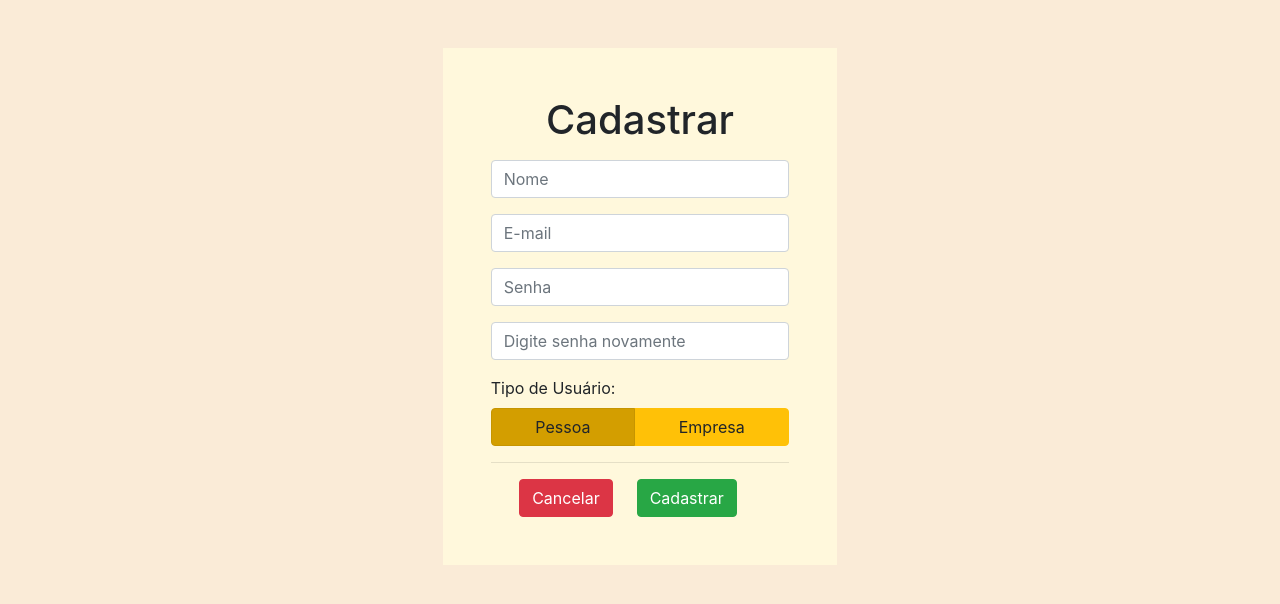
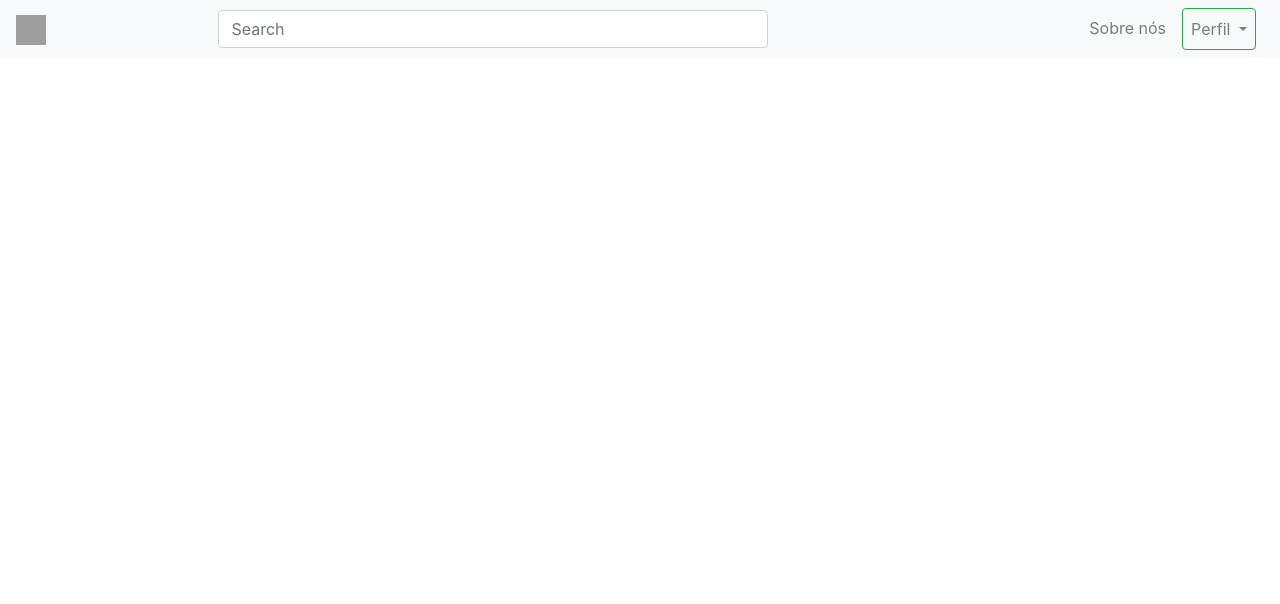
Before and after one commit to nubiaferr/edegraca-frontend, an Angular app in the folder Projeto/: page /cadastrar in a window 1280 px wide. Shown: the top 604 px of the page. Built offline with nearby package versions, Linux system fonts and the light colour scheme; grey boxes are pictures that could not be loaded.

Commit message:
menu 2 - em produção

```diff
--- a/Projeto/src/app/app.component.html
+++ b/Projeto/src/app/app.component.html
@@ -1 +1,2 @@
-<router-outlet></router-outlet>
+
+<app-menu2></app-menu2>
--- a/Projeto/src/app/app.module.ts
+++ b/Projeto/src/app/app.module.ts
@@ -7,6 +7,7 @@ import { MenuComponent } from './menu/menu.component';
 import { RodapeComponent } from './rodape/rodape.component';
 import { LogarComponent } from './logar/logar.component';
 import { CadastrarComponent } from './cadastrar/cadastrar.component';
+import { Menu2Component } from './menu2/menu2.component';
 
 @NgModule({
   declarations: [
@@ -14,7 +15,8 @@ import { CadastrarComponent } from './cadastrar/cadastrar.component';
     MenuComponent,
     RodapeComponent,
     LogarComponent,
-    CadastrarComponent
+    CadastrarComponent,
+    Menu2Component
   ],
   imports: [
     BrowserModule,
--- a/Projeto/src/app/logar/logar.component.html
+++ b/Projeto/src/app/logar/logar.component.html
@@ -1,3 +1,4 @@
+<app-menu></app-menu>
 <div class="bg-login">
 <div class="row d-flex justify-content-center p-5 m-0">
   <div class="col-md-4 login-box pt-5 pl-5 pr-5">
--- a/Projeto/src/app/menu/menu.component.html
+++ b/Projeto/src/app/menu/menu.component.html
@@ -20,8 +20,7 @@
     </ul>
     <form class="form-inline m-2 my-lg-0">
       <!-- Botões -->
-      <button class="btn btn-outline-success m-2 my-sm-0" type="submit">Login</button>
-      <button class="btn btn-outline-success m-2 my-sm-0" type="submit">Cadastrar</button>
+      <button class="btn btn-outline-success m-2 my-sm-0" type="submit" routerLink="/login">Login</button>
     </form>
   </div>
 </nav>
--- /dev/null
+++ b/Projeto/src/app/menu2/menu2.component.css
@@ -0,0 +1,12 @@
+.pesquisa{
+  width: 100%;
+  margin: 0 auto;
+}
+
+@media (min-width: 800px) {
+  .pesquisa{
+    width: 550px;
+    margin: 0 auto;
+  }
+
+}
--- /dev/null
+++ b/Projeto/src/app/menu2/menu2.component.html
@@ -0,0 +1,43 @@
+<nav class="navbar navbar-expand-lg navbar-light bg-light">
+  <!-- Logo vai aqui -->
+  <nav class="navbar navbar-light bg-light p-0">
+    <a class="navbar-brand" href="#">
+      <img src="/docs/4.1/assets/brand/bootstrap-solid.svg" width="30" height="30" alt="">
+    </a>
+  </nav>
+  <!-- Botão responsivo -->
+  <button class="navbar-toggler" type="button" data-toggle="collapse" data-target="#conteudoNavbarSuportado" aria-controls="conteudoNavbarSuportado" aria-expanded="false" aria-label="Alterna navegação">
+    <span class="navbar-toggler-icon"></span>
+  </button>
+
+  <div class="collapse navbar-collapse" id="conteudoNavbarSuportado">
+
+    <!-- Itens do menu-->
+
+    <!-- Barra de pesquisa -->
+    <form class="d-flex pesquisa">
+      <input class="form-control me-2" type="search" placeholder="Search" aria-label="Search">
+    </form>
+
+    <!-- Botões -->
+    <ul class="navbar-nav ml-auto">
+      <li class="nav-item">
+        <a class="nav-link" href="#">Sobre nós</a>
+      </li>
+      <li>
+
+      <!-- Dropdown -->
+      <li class="nav-item dropdown  btn btn-outline-success p-0 mr-2 ml-2">
+        <a class="nav-link dropdown-toggle" href="#" id="navbarDropdown" role="button" data-bs-toggle="dropdown" aria-expanded="false">
+          Perfil
+        </a>
+        <ul class="dropdown-menu" aria-labelledby="navbarDropdown">
+          <li><a class="dropdown-item" href="#">Meus posts</a></li>
+          <li><a class="dropdown-item" href="#">Configurações</a></li>
+          <li><hr class="dropdown-divider"></li>
+          <li><a class="dropdown-item" href="#">Sair</a></li>
+        </ul>
+      </li>
+    </ul>
+
+  </div>
--- /dev/null
+++ b/Projeto/src/app/menu2/menu2.component.ts
@@ -0,0 +1,15 @@
+import { Component, OnInit } from '@angular/core';
+
+@Component({
+  selector: 'app-menu2',
+  templateUrl: './menu2.component.html',
+  styleUrls: ['./menu2.component.css']
+})
+export class Menu2Component implements OnInit {
+
+  constructor() { }
+
+  ngOnInit(): void {
+  }
+
+}
```
